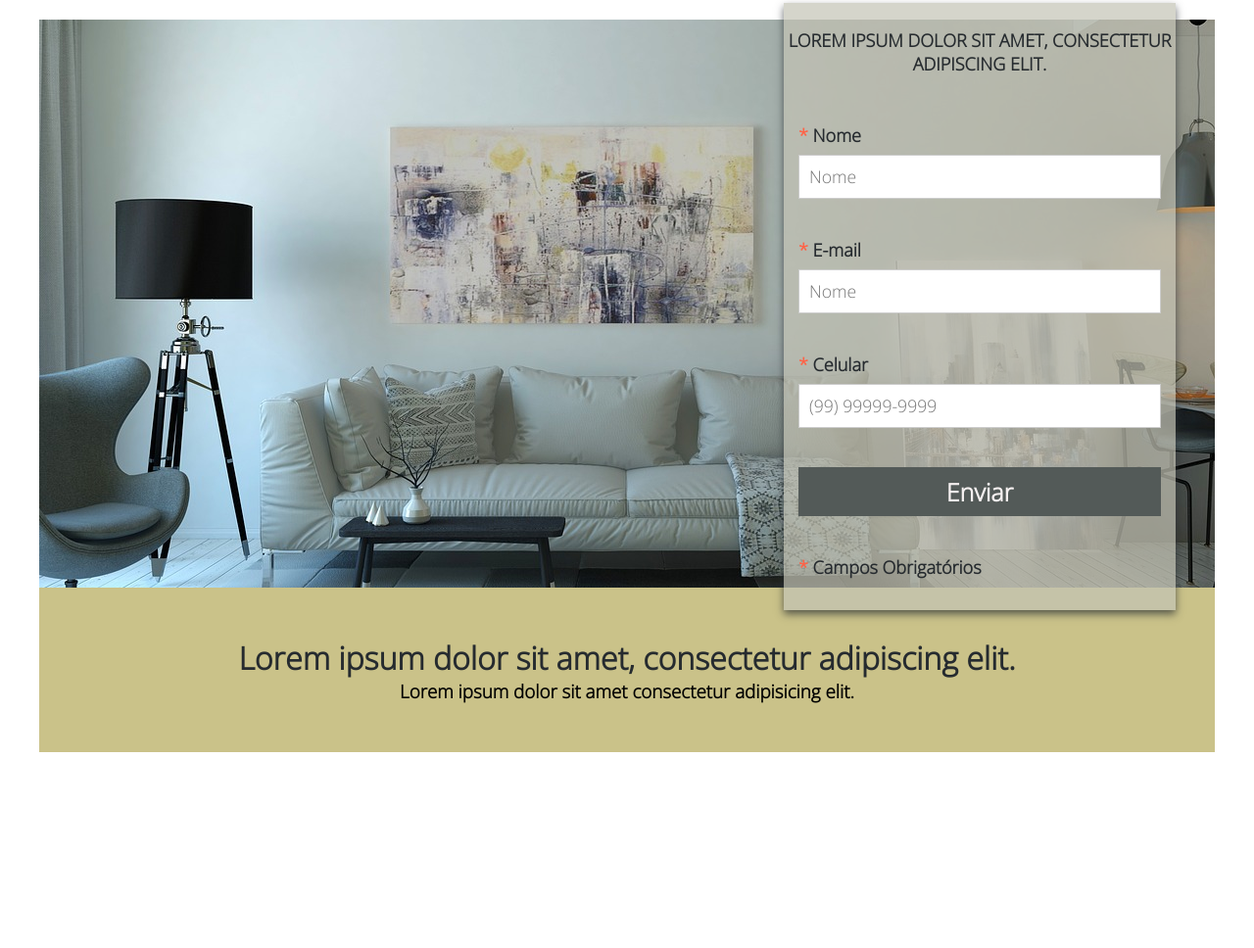
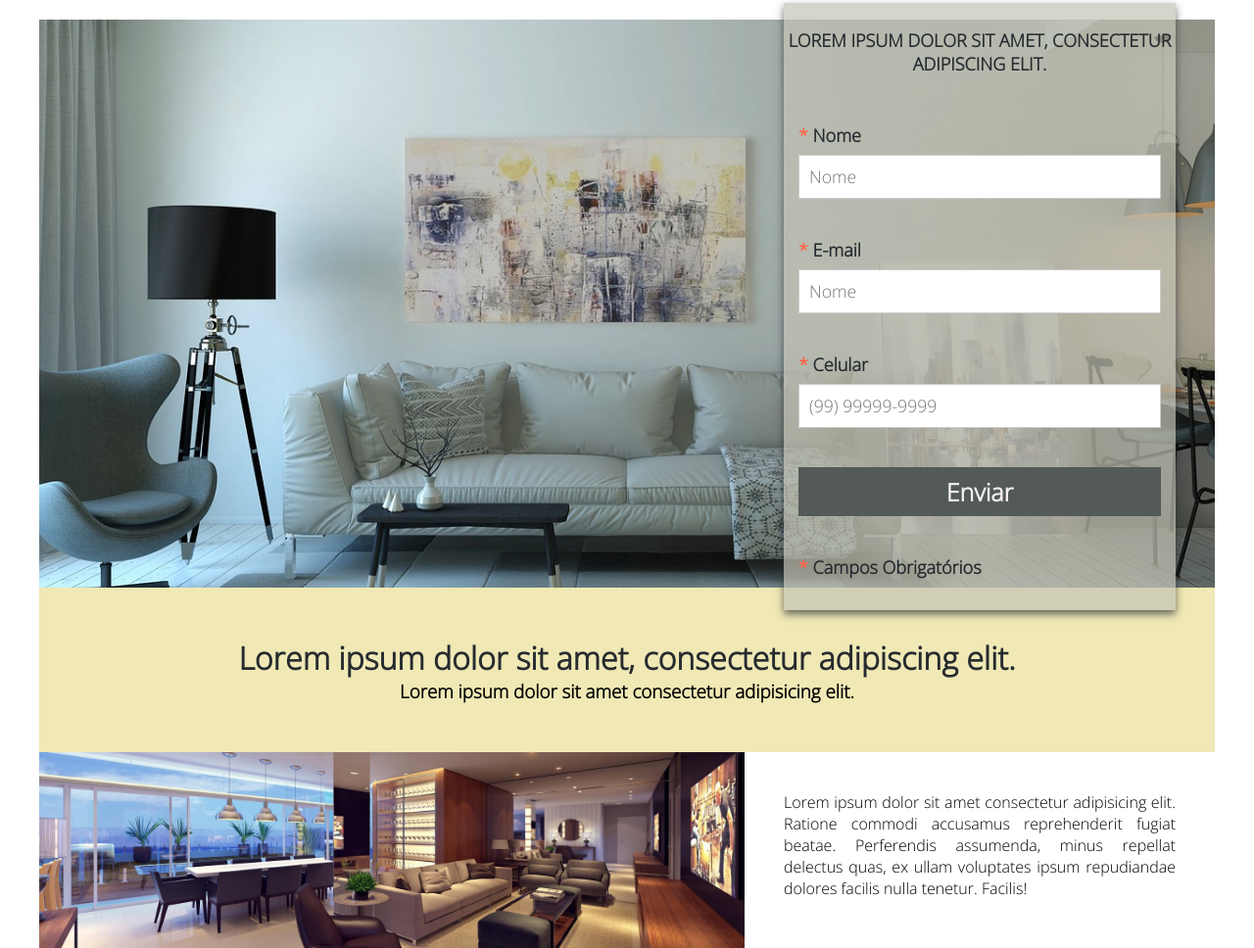
Before and after one commit to dev-wsantos/html5-css-landingpage-02, a plain HTML site: page index.html in a window 1280 px wide. Shown: the part 150-1118 px from the top of the page at 98% size. Before the commit the page ends 918 px from the top, so only its background shows below. Drawn offline with Linux system fonts and the light colour scheme.

Commit message:
primeiro mosaico

```diff
--- a/css/style.css
+++ b/css/style.css
@@ -54,6 +54,7 @@ header {
   background-image: url('../img/bg-banner.jpg');
   background-repeat: no-repeat;
   background-position: center;
+  background-size: 100%;
   height: 580px;
   box-shadow: 0 4px 8px 0rgba(38, 43, 47, 0.7);
 }
@@ -138,13 +139,34 @@ section.chamada {
 }
 section.chamada .container {
   padding: 50px 0;
-  background-color: #cac289;
+  background-color: #f0e9b5;
 }
 section.chamada h2 {
   display: inline-block;
   color: #262b2f;
   font-size: 32px;
 }
+
+.flex-mosaico {
+  display: flex;
+}
+
+.item-1-mosaico {
+  background-image: url('../img/mosaico1.jpg');
+  background-position: center;
+  background-size: cover;
+  width: 60%;
+  height: 200px;
+}
+
+.item-2-mosaico {
+  width: 40%;
+  padding: 40px;
+  text-align: justify;
+
+}
+
+
 
 
 @media screen and (max-width: 960px){
--- a/index.html
+++ b/index.html
@@ -1,5 +1,6 @@
 <!DOCTYPE html>
 <html lang="pt-br">
+
 <head>
   <meta charset="UTF-8">
   <meta http-equiv="X-UA-Compatible" content="IE=edge">
@@ -10,11 +11,16 @@
   <title>Projeto#02 - Landing Page</title>
   <link rel="stylesheet" href="css/style.css">
 </head>
+
 <body>
   <header>
     <div class="container">
-        <div class="centro"><div class="logo-1"></div></div><!-- logo-1 -->
-        <div class="centro"><div class="logo-2"></div></div><!-- logo-2 -->
+      <div class="centro">
+        <div class="logo-1"></div>
+      </div><!-- logo-1 -->
+      <div class="centro">
+        <div class="logo-2"></div>
+      </div><!-- logo-2 -->
       <div class="clear"></div><!-- clear -->
     </div><!-- container -->
   </header>
@@ -30,25 +36,22 @@
             <p><span class="required">*</span>
               Nome
             </p>
-                <input type="text" name="nome" id="nome"
-                required placeholder="Nome"/>
+            <input type="text" name="nome" id="nome" required placeholder="Nome" />
           </div>
           <div class="form-wrapper">
             <p>
               <span class="required">*</span>
               E-mail
             </p>
-                <input type="email" name="email" id="email"
-                required placeholder="Nome"/>
+            <input type="email" name="email" id="email" required placeholder="Nome" />
           </div>
           <div class="form-wrapper">
             <p>
               <span class="required">*</span>
               Celular
             </p>
-                <input type="tel" name="celular" id="celular"
-                required placeholder="(99) 99999-9999"
-                pattern="/([0-9])\d{4,5}-\d{4}/"/>
+            <input type="tel" name="celular" id="celular" required placeholder="(99) 99999-9999"
+              pattern="/([0-9])\d{4,5}-\d{4}/" />
           </div>
           <div class="form-wrapper">
             <input type="submit" value="Enviar" />
@@ -68,7 +71,7 @@
 
   <section class="chamada">
     <div class="container">
-        <h2>Lorem ipsum dolor sit amet, consectetur  adipiscing elit.
+      <h2>Lorem ipsum dolor sit amet, consectetur adipiscing elit.
       </h2>
       <h3>
         Lorem ipsum dolor sit amet consectetur adipisicing elit.
@@ -76,5 +79,19 @@
 
     </div>
   </section> <!-- chamada -->
+
+  <section class="mosaico">
+    <div class="container">
+      <div class="flex-mosaico">
+        <div class="item-1-mosaico"></div>
+        <div class="item-2-mosaico">
+          Lorem ipsum dolor sit amet consectetur adipisicing elit. Ratione commodi accusamus reprehenderit fugiat beatae. Perferendis assumenda, minus repellat delectus quas, ex ullam voluptates ipsum repudiandae dolores facilis nulla tenetur. Facilis!
+        </div>
+      </div>
+    </div>
+  </section>
+
+
 </body>
+
 </html>
```
Also changed, not shown: img/mosaico1.jpg (added), img/mosaico2.jpg (added), img/mosaico3.jpg (added), img/mosaico4.jpg (added). Lines whose indentation alone changed are shown as unchanged.
